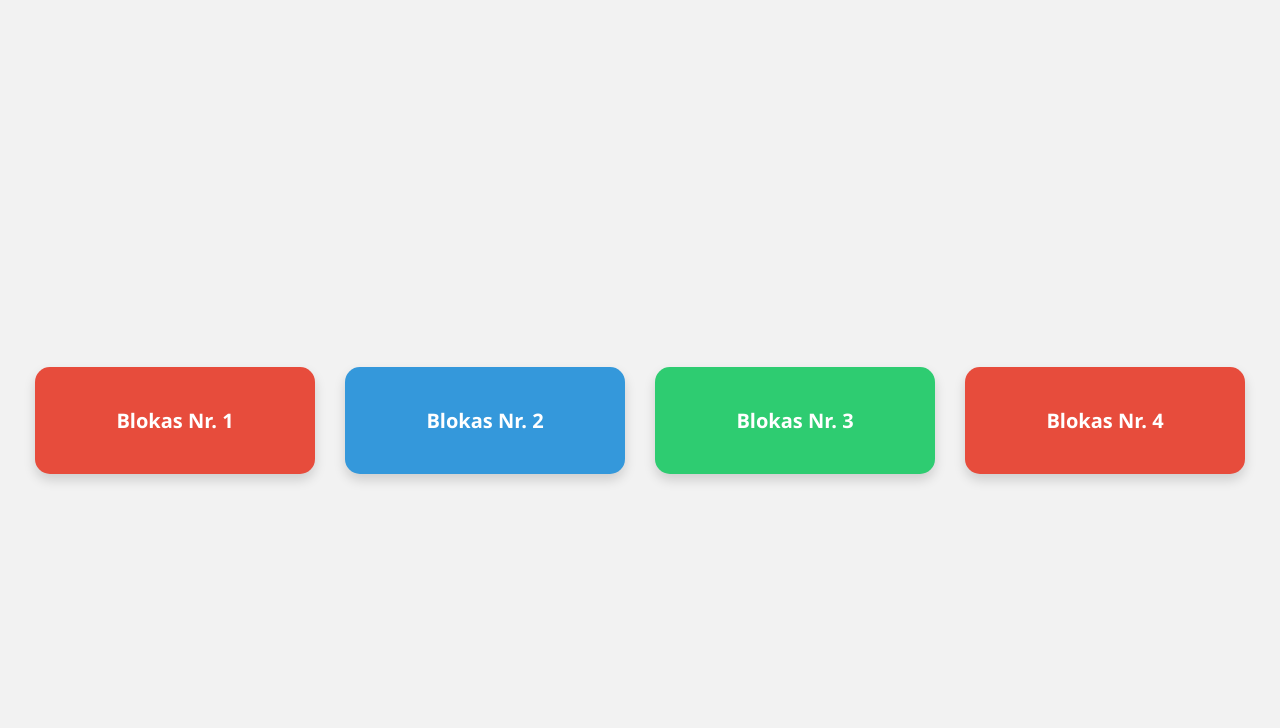
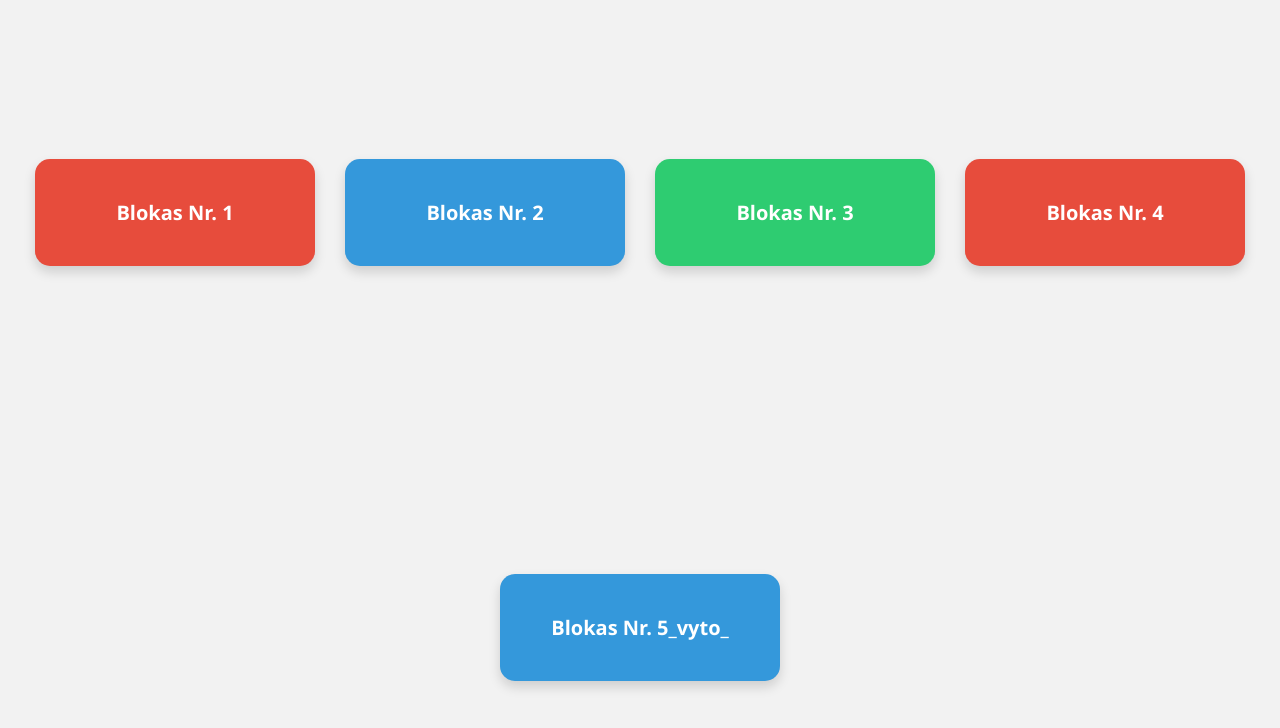
Before and after one commit to JustinasZailskas/versijavimo-paskaita, a plain HTML site: page index.html in a window 1280 px wide. Drawn offline with Linux system fonts and the light colour scheme.

Commit message:
prideta_nauja_eilute

```diff
--- a/index.html
+++ b/index.html
@@ -11,5 +11,6 @@
   <div class="blokas">Blokas Nr. 2</div>
   <div class="blokas">Blokas Nr. 3</div>
   <div class="blokas">Blokas Nr. 4</div>
+  <div class="blokas">Blokas Nr. 5_vyto_</div>
 </body>
 </html>
```
